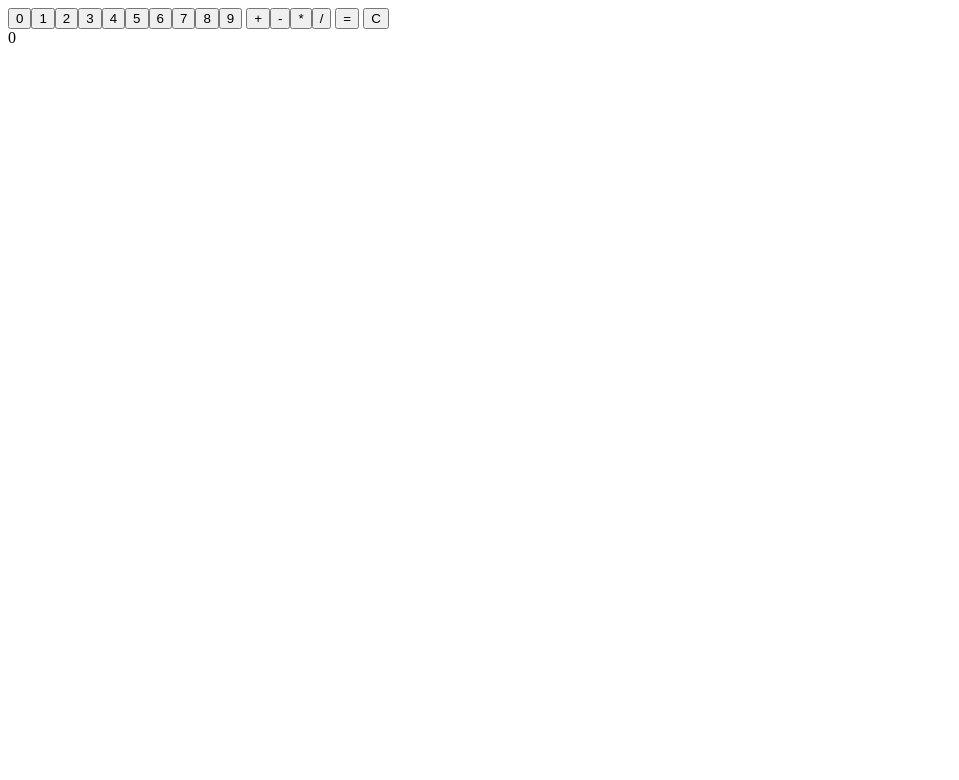
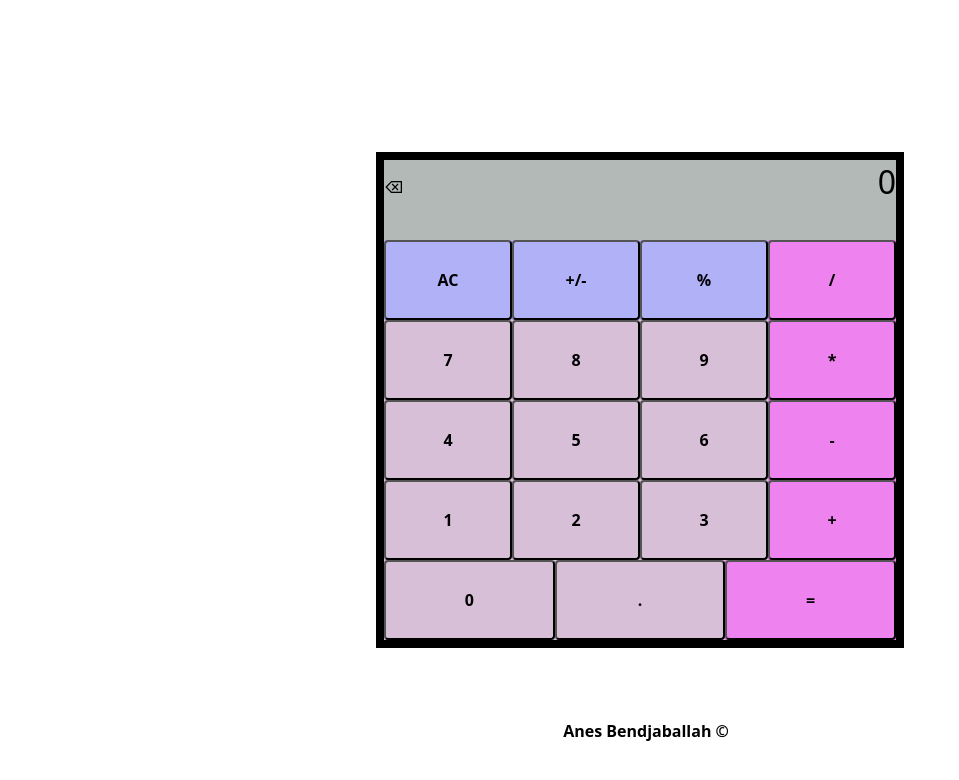
Before and after one commit to IllegalDoc/calculatorOdin, a plain HTML site: page index.html in a window 1280 px wide. Shown: the whole page, without its empty margins (0-959 px from the left). Drawn offline with Linux system fonts and the light colour scheme.

Commit message:
mostly done

```diff
--- a/index.html
+++ b/index.html
@@ -3,20 +3,53 @@
   <head>
     <meta charset="UTF-8" />
     <meta name="viewport" content="width=device-width, initial-scale=1.0" />
+    <link rel="stylesheet" href="style.css" />
     <title>Calculator</title>
   </head>
   <body>
-    <button class="number">0</button><button class="number">1</button
-    ><button class="number">2</button><button class="number">3</button
-    ><button class="number">4</button><button class="number">5</button
-    ><button class="number">6</button><button class="number">7</button
-    ><button class="number">8</button><button class="number">9</button>
-    <button class="operation">+</button><button class="operation">-</button
-    ><button class="operation">*</button><button class="operation">/</button>
+    <div class="container">
+      <div class="row one">
+        <div>
+          <p class="remove">⌫</p>
+        </div>
+        <div class="display">0</div>
+      </div>
 
-    <button class="equals">=</button>
-    <button class="reset">C</button>
-    <div class="display">0</div>
+      <div class="row">
+        <div class="qfali type1"><button class="reset">AC</button></div>
+        <div class="qfali type1"><button class="negative">+/-</button></div>
+        <div class="qfali type1"><button class="percentage">%</button></div>
+        <div class="qfali type2"><button class="operation">/</button></div>
+      </div>
+      <div class="row">
+        <div class="qfali nnn"><button class="number">7</button></div>
+        <div class="qfali nnn"><button class="number">8</button></div>
+        <div class="qfali nnn"><button class="number">9</button></div>
+        <div class="qfali type2"><button class="operation">*</button></div>
+      </div>
+      <div class="row">
+        <div class="qfali nnn">
+          <button class="number">4</button>
+        </div>
+        <div class="qfali nnn"><button class="number">5</button></div>
+        <div class="qfali nnn"><button class="number">6</button></div>
+        <div class="qfali type2"><button class="operation">-</button></div>
+      </div>
+      <div class="row">
+        <div class="qfali nnn"><button class="number">1</button></div>
+        <div class="qfali nnn"><button class="number">2</button></div>
+        <div class="qfali nnn"><button class="number">3</button></div>
+        <div class="qfali type2"><button class="operation">+</button></div>
+      </div>
+      <div class="row">
+        <div class="qfali nnn"><button class="number">0</button></div>
+        <div class="qfali nnn"><button class="float">.</button></div>
+        <div class="qfali type2"><button class="equals">=</button></div>
+      </div>
+    </div>
+    <footer>
+      <a href="https://github.com/IllegalDoc">Anes Bendjaballah ©</a>
+    </footer>
 
     <script src="scr.js"></script>
   </body>
--- a/scr.js
+++ b/scr.js
@@ -11,7 +11,7 @@ function multiply(a, b) {
 function divide(a, b) {
   if (b !== 0) {
     return a / b;
-  } else return "cant divide by 0";
+  } else return "لا اظن ان امك تحبك";
 }
 
 function operate(a, b, operator) {
@@ -23,27 +23,26 @@ function operate(a, b, operator) {
   } else if (operator === "*") {
     return multiply(a, b);
   } else if (operator === "/") {
-    return divide(a / b);
+    return divide(a, b);
   }
 }
 
 const NumberButtons = document.querySelectorAll("button.number");
 const DisplayDiv = document.querySelector("div.display");
+const DisplayContent = DisplayDiv.textContent;
 // THESE ARE THE VARIABLES NEEDED AS OF NOW
 let operator = "";
 let total = 0;
 let value1 = 0;
 let value2 = 0;
-let x = 0; // THIS VARIABLE IS MADE TO ALLOW AN TO OVERRIDE AN IF STATEMENT
+let x = 0;
 NumberButtons.forEach((number) => {
   number.addEventListener("click", (e) => {
     if (DisplayDiv.textContent.length < 10) {
       if (DisplayDiv.textContent === "0" || x !== 0) {
-        // THE X IS MADE IN CASE VALUE1 ONE IS INSERTED , X HELPS TO NOT CONTINUE WRITING ON THE FIRST VALUE1 WHILE INSERTING VALUE 2
         x = 0;
         DisplayDiv.textContent = number.textContent;
-      } else DisplayDiv.textContent += number.textContent; // WHEN X BECOMES 0, THE IF STATEMENT IS IGNORED AND IT COMES HERE,
-      //  THIS IS NEEDED TO TYPE NUMBERS AND NOT JUST ONE DIGIT
+      } else DisplayDiv.textContent += number.textContent;
     }
   });
 });
@@ -58,33 +57,63 @@ ResetButton.addEventListener("click", (e) => {
 const Operations = document.querySelectorAll("button.operation"); //FOUR OPERATION BUTTONS +-/*
 Operations.forEach((operation) => {
   operation.addEventListener("click", (e) => {
-    const operator = operation.textContent;
     if (value1 === 0) {
+      operator = operation.textContent;
       // THIS IS MADE IN CASE WE JUST STARTED, FIRST INPUT
-      value1 = parseInt(DisplayDiv.textContent);
+      value1 = Number(DisplayDiv.textContent);
       x = 1;
     } else {
       // THIS IS WHEN OPERATIONS START,
-      value2 = parseInt(DisplayDiv.textContent);
+      value2 = Number(DisplayDiv.textContent);
+
       total = operate(value1, value2, operator);
-      // I TAKE VALUE2 AND MAKE AN OPERATION
-      value1 = total; // THIS IS MADE BECAUSE THE FIRST IF STATEMENT WILL NOT BE
-      //TRIGERRED AGAIN AND TO SAVE THE total obv
+
+      console.log(value1);
+      console.log(value2);
+      value1 = total;
+      operator = operation.textContent;
     }
-    if (operator === "/" || "*") {
-      // I THOUGHT OF THIS IN CASE I CLICKED ON AN OPERATION FIRST , ITS BLURRY FOR ME TOO ,MAZAL MAFRITHASH HNA
-      value2 = 1;
-    } else value2 = 0;
 
     x = 1;
-    DisplayDiv.textContent = total;
 
-    console.log(value1);
+    DisplayDiv.textContent = value1;
   });
 });
 
-const Result = document.querySelector("button.equals"); //IGNORE THIS FOR NOW
+const Result = document.querySelector("button.equals");
 Result.addEventListener("click", (e) => {
-  AddupValue = parseInt(DisplayDiv.textContent);
-  DisplayDiv.textContent = operate(total, AddupValue, operator);
+  value2 = Number(DisplayDiv.textContent);
+  DisplayDiv.textContent = operate(value1, value2, operator);
+  value1 = operate(value1, value2, operator);
 });
+
+const floatButton = document.querySelector("button.float");
+floatButton.addEventListener("click", (e) => {
+  if (!DisplayDiv.textContent.includes(".")) {
+    DisplayDiv.textContent += ".";
+  }
+});
+
+const negativeButton = document.querySelector("button.negative");
+negativeButton.addEventListener("click", (e) => {
+  if (DisplayDiv.textContent !== "0") {
+    if (DisplayDiv.textContent.includes("-")) {
+      let newstr = DisplayDiv.textContent.slice(1);
+      DisplayDiv.textContent = newstr;
+    } else DisplayDiv.textContent = "-" + DisplayDiv.textContent;
+  }
+});
+
+const removeButton = document.querySelector("p.remove");
+removeButton.addEventListener("click", (e) => {
+  if (DisplayDiv.textContent.length > 1) {
+    let newstr = DisplayDiv.textContent.slice(0, -1);
+    DisplayDiv.textContent = newstr;
+  } else DisplayDiv.textContent = "0";
+});
+
+const percentageButton = document.querySelector("button.percentage");
+percentageButton.addEventListener("click", (e) => {
+  let percentage = Number(DisplayDiv.textContent) / 100;
+  DisplayDiv.textContent = percentage;
+});
--- /dev/null
+++ b/style.css
@@ -0,0 +1,79 @@
+* {
+  padding: 0;
+  font-family: system-ui, -apple-system, BlinkMacSystemFont, "Segoe UI", Roboto,
+    Oxygen, Ubuntu, Cantarell, "Open Sans", "Helvetica Neue", sans-serif;
+}
+.container {
+  display: flex;
+  flex-direction: column;
+  height: 60vh;
+  width: 40vw;
+  position: absolute;
+  top: 50%;
+  left: 50%;
+  transform: translate(-50%, -50%);
+
+  align-items: center;
+}
+.row {
+  flex: 1;
+  display: flex;
+
+  height: 16.6%;
+  width: 100%;
+}
+.qfali {
+  flex: 1;
+  display: flex;
+  border-color: black;
+}
+button {
+  flex: 1;
+}
+.one {
+  justify-content: space-between;
+  background-color: #b2b9b7;
+}
+.row button {
+  border-radius: 4px;
+  border-color: black;
+  background-color: inherit;
+
+  font-weight: 800;
+  font-size: 16px;
+  color: black;
+}
+.row .qfali :hover {
+  color: white;
+}
+
+.type1 {
+  background-color: rgb(177, 177, 248);
+}
+.type2 {
+  background-color: violet;
+}
+.nnn {
+  background-color: thistle;
+}
+.display {
+  font-size: 32px;
+}
+.container {
+  border: 8px solid;
+  border-color: black;
+}
+
+footer {
+  position: absolute;
+  top: 90%;
+  left: 44%;
+  font-weight: 800;
+}
+a {
+  color: black;
+  text-decoration: none;
+}
+a:visited {
+  color: black;
+}
```
